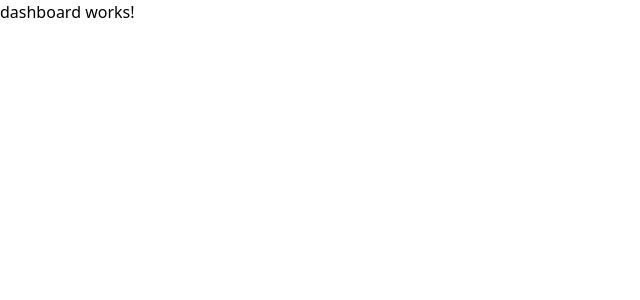
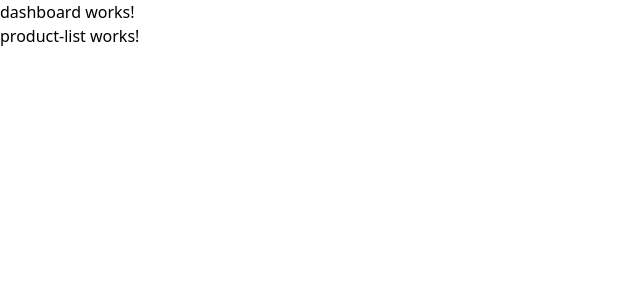
Before and after one commit to HaiderMalik12/jwt-frontend-angular, an Angular app: page /dashboard in a window 1280 px wide. Shown: the top 300 px of the page, without its empty margins (0-640 px from the left). Built offline with nearby package versions, Linux system fonts and the light colour scheme.

Commit message:
added product list component

```diff
--- a/src/app/dashboard/dashboard.component.html
+++ b/src/app/dashboard/dashboard.component.html
@@ -1 +1,2 @@
 <p>dashboard works!</p>
+<app-product-list></app-product-list>
--- /dev/null
+++ b/src/app/dashboard/product-list/product-list.component.html
@@ -0,0 +1 @@
+<p>product-list works!</p>
```
Also changed, not shown: src/app/dashboard/dashboard.component.ts (+6 -6 lines), src/app/dashboard/product-list/product-list.component.ts (added, +12 -0 lines), src/app/dashboard/product-list/product-list.component.css (added).
